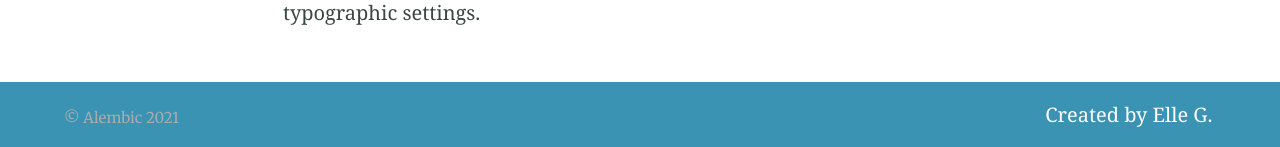
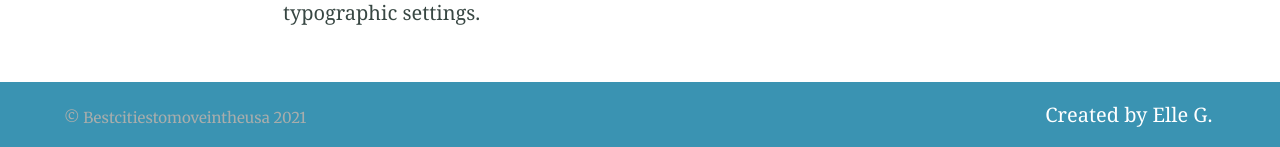
Before and after one commit to Coolweb2go/alembic, a Jekyll site: the page built from index.md, in a window 1280 px wide and 900 px high, scrolled down 4523 px. Shown: the part 750-897 px from the top of the window. Built offline with Jekyll 4.4.1, drawn with Linux system fonts in a browser that asks for light colours.

Commit message:
Update _config.yml

```diff
--- a/_config.yml
+++ b/_config.yml
@@ -93,7 +93,7 @@
 # 7. Site settings
 encoding: utf-8 # Make sure the encoding is right
 lang: en-GB # Set the site language
-title: "Alembic" # Site name or title, also used in jekyll-seo-tag
+title: "Bestcitiestomoveintheusa" # Site name or title, also used in jekyll-seo-tag
 logo: "/assets/logos/logo.svg" # Site logo, also used in jekyll-seo-tag
 description: "Alembic is a starting point for Jekyll projects. Rather than starting from scratch, this boilerplate is designed to get the ball rolling immediately" # Site description and default description, also used in jekyll-seo-tag
 url: "https://alembic.darn.es" # Site url, also used in jekyll-seo-tag
```
